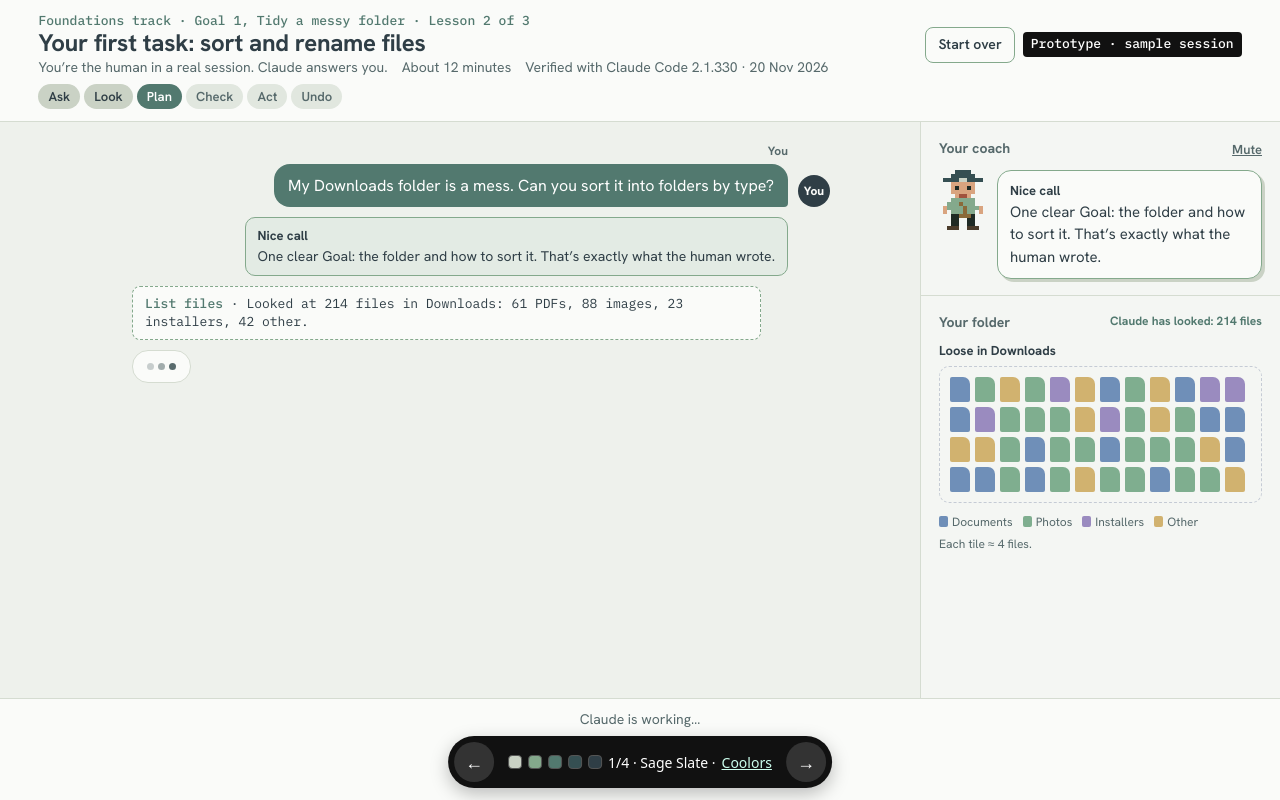
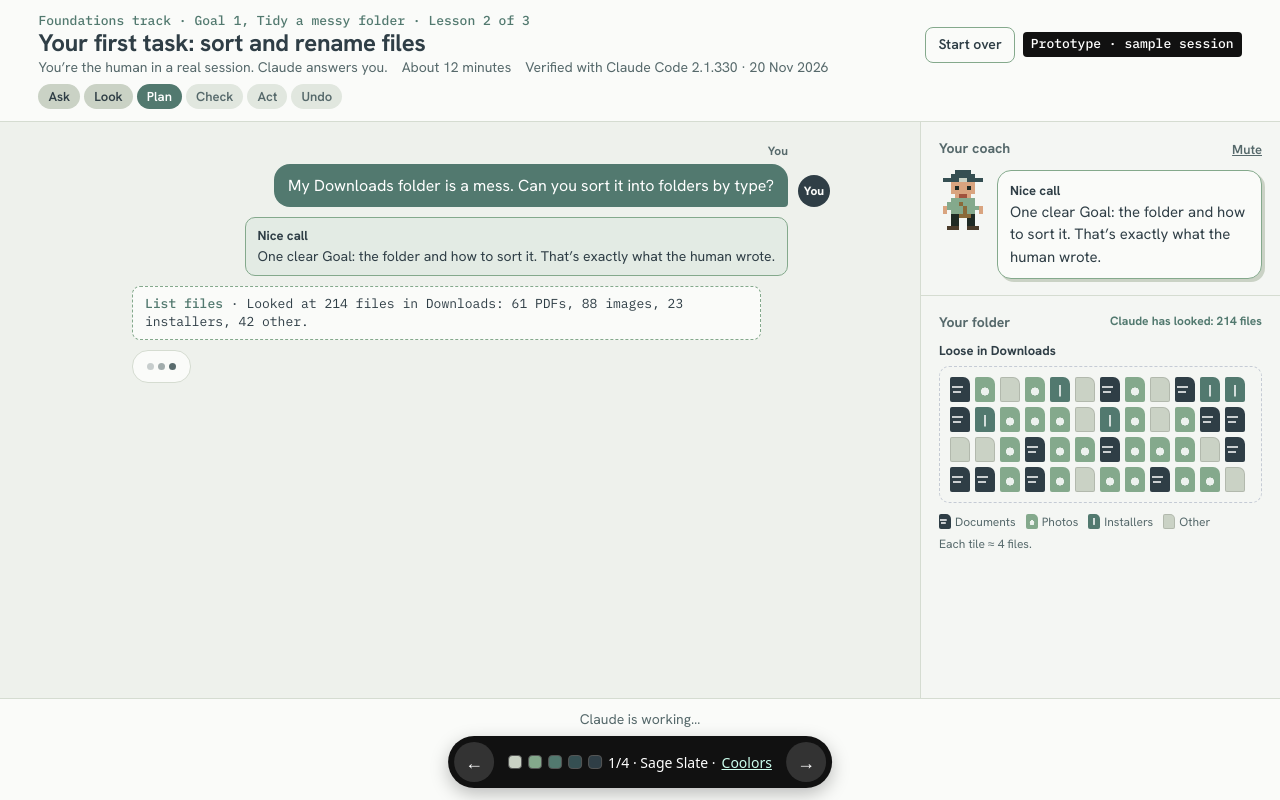
Before and after one commit to mc2068/AgentCraft, a plain HTML site: page prototypes/replay-player/colours2.html in a window 1280 px wide. Both pictures are taken after a click on the button 640 px from the left and 554 px from the top of the page. Drawn offline with Linux system fonts and the light colour scheme.

Commit message:
Folder tiles follow each palette, with type marks
Co-Authored-By: Claude Opus 5.5 <noreply@anthropic.com>
Claude-Session: https://claude.ai/code/session_01RDY7RLDSZ8km8VR611cgBK

```diff
--- a/prototypes/replay-player/colours2.html
+++ b/prototypes/replay-player/colours2.html
@@ -18,10 +18,10 @@
    TYPE Hanken Grotesk for the chat, Newsreader for the field-notes ending, Plex Mono for tool cards
    LAYOUT desktop: chat + 360px side panel (coach above folder). Phone: chat, then a tabbed strip (Coach | Your folder) above the composer */
 :root{color-scheme:light}
-:root,[data-pal=sage-slate]{--bg:#eef1ec;--surface:#fafbf9;--ink:#2f3e46;--muted:#56696b;--line:#d5dcd1;--line2:#84a98c;--you:#52796f;--you-ink:#fff;--claude:#354f52;--hi:#cad2c5;--good-bg:#e3ebe4;--good-line:#84a98c;--ok-bg:#f2f1e6;--ok-line:#cfc9a2;--risk-bg:#f5e7e4;--risk-line:#d6aaa2;--side:#f4f6f3;--soft:#eef1ec;--shadow:#cad2c5;--pill:#e1e7df;--pill-done:#cad2c5;--hat:#354f52;--shirt:#84a98c;--band:#cad2c5}
-[data-pal=fern]{--bg:#f0efea;--surface:#fbfbf8;--ink:#344e41;--muted:#5d6a5f;--line:#dad7cd;--line2:#a3b18a;--you:#3a5a40;--you-ink:#fff;--claude:#588157;--hi:#dad7cd;--good-bg:#e7ecdd;--good-line:#a3b18a;--ok-bg:#f3f0e1;--ok-line:#d3c99a;--risk-bg:#f4e6e2;--risk-line:#d4a79e;--side:#f6f5f1;--soft:#f0efea;--shadow:#dad7cd;--pill:#e6e4dc;--pill-done:#cfd6bf;--hat:#344e41;--shirt:#a3b18a;--band:#dad7cd}
-[data-pal=harbor]{--bg:#f1faee;--surface:#fbfdfa;--ink:#1d3557;--muted:#4f6378;--line:#d3e8e6;--line2:#a8dadc;--you:#1d3557;--you-ink:#fff;--claude:#457b9d;--hi:#a8dadc;--good-bg:#e1f3f1;--good-line:#a8dadc;--ok-bg:#f6f4e2;--ok-line:#d8cf9c;--risk-bg:#fbe5e7;--risk-line:#e9a0a7;--side:#f6fbf4;--soft:#eef7f2;--shadow:#d3e8e6;--pill:#e2f0ec;--pill-done:#c7e6e6;--hat:#1d3557;--shirt:#457b9d;--band:#a8dadc}
-[data-pal=mist]{--bg:#eef5f6;--surface:#fbfdfd;--ink:#253237;--muted:#56656c;--line:#d2e6e9;--line2:#9db4c0;--you:#5c6b73;--you-ink:#fff;--claude:#253237;--hi:#c2dfe3;--good-bg:#e0eff1;--good-line:#9db4c0;--ok-bg:#f3f2e5;--ok-line:#d2cba2;--risk-bg:#f5e8e8;--risk-line:#d5aaaa;--side:#f4f9fa;--soft:#eaf3f4;--shadow:#c2dfe3;--pill:#e0ecee;--pill-done:#c2dfe3;--hat:#253237;--shirt:#9db4c0;--band:#e0fbfc}
+:root,[data-pal=sage-slate]{--f-doc:#2f3e46;--f-img:#84a98c;--f-ins:#52796f;--f-oth:#cad2c5;--bg:#eef1ec;--surface:#fafbf9;--ink:#2f3e46;--muted:#56696b;--line:#d5dcd1;--line2:#84a98c;--you:#52796f;--you-ink:#fff;--claude:#354f52;--hi:#cad2c5;--good-bg:#e3ebe4;--good-line:#84a98c;--ok-bg:#f2f1e6;--ok-line:#cfc9a2;--risk-bg:#f5e7e4;--risk-line:#d6aaa2;--side:#f4f6f3;--soft:#eef1ec;--shadow:#cad2c5;--pill:#e1e7df;--pill-done:#cad2c5;--hat:#354f52;--shirt:#84a98c;--band:#cad2c5}
+[data-pal=fern]{--f-doc:#344e41;--f-img:#a3b18a;--f-ins:#588157;--f-oth:#dad7cd;--bg:#f0efea;--surface:#fbfbf8;--ink:#344e41;--muted:#5d6a5f;--line:#dad7cd;--line2:#a3b18a;--you:#3a5a40;--you-ink:#fff;--claude:#588157;--hi:#dad7cd;--good-bg:#e7ecdd;--good-line:#a3b18a;--ok-bg:#f3f0e1;--ok-line:#d3c99a;--risk-bg:#f4e6e2;--risk-line:#d4a79e;--side:#f6f5f1;--soft:#f0efea;--shadow:#dad7cd;--pill:#e6e4dc;--pill-done:#cfd6bf;--hat:#344e41;--shirt:#a3b18a;--band:#dad7cd}
+[data-pal=harbor]{--f-doc:#1d3557;--f-img:#a8dadc;--f-ins:#457b9d;--f-oth:#d8e7e1;--bg:#f1faee;--surface:#fbfdfa;--ink:#1d3557;--muted:#4f6378;--line:#d3e8e6;--line2:#a8dadc;--you:#1d3557;--you-ink:#fff;--claude:#457b9d;--hi:#a8dadc;--good-bg:#e1f3f1;--good-line:#a8dadc;--ok-bg:#f6f4e2;--ok-line:#d8cf9c;--risk-bg:#fbe5e7;--risk-line:#e9a0a7;--side:#f6fbf4;--soft:#eef7f2;--shadow:#d3e8e6;--pill:#e2f0ec;--pill-done:#c7e6e6;--hat:#1d3557;--shirt:#457b9d;--band:#a8dadc}
+[data-pal=mist]{--f-doc:#253237;--f-img:#9db4c0;--f-ins:#5c6b73;--f-oth:#c2dfe3;--bg:#eef5f6;--surface:#fbfdfd;--ink:#253237;--muted:#56656c;--line:#d2e6e9;--line2:#9db4c0;--you:#5c6b73;--you-ink:#fff;--claude:#253237;--hi:#c2dfe3;--good-bg:#e0eff1;--good-line:#9db4c0;--ok-bg:#f3f2e5;--ok-line:#d2cba2;--risk-bg:#f5e8e8;--risk-line:#d5aaaa;--side:#f4f9fa;--soft:#eaf3f4;--shadow:#c2dfe3;--pill:#e0ecee;--pill-done:#c2dfe3;--hat:#253237;--shirt:#9db4c0;--band:#e0fbfc}
 .sw{position:fixed;left:50%;bottom:12px;transform:translateX(-50%);display:flex;align-items:center;gap:6px;background:#111;color:#fff;border-radius:999px;padding:6px;box-shadow:0 6px 18px rgba(0,0,0,.25);z-index:9;font:500 14px system-ui,sans-serif;max-width:calc(100vw - 24px)}
 .sw button{border:0;background:#333;color:#fff;border-radius:999px;width:40px;height:40px;font-size:18px}
 .sw span{padding:0 8px;white-space:nowrap;overflow:hidden;text-overflow:ellipsis;display:flex;gap:6px;align-items:center}
@@ -126,7 +126,11 @@ svg.sprite{shape-rendering:crispEdges;display:block;flex:none}
 #folderP{border-top:1px solid var(--line);flex:1}
 .loose{display:flex;flex-wrap:wrap;gap:5px;padding:10px;border:1.5px dashed #c5cbd5;border-radius:10px;min-height:56px}
 .lbl{font-weight:700;font-size:13px;margin:0 0 5px;display:flex;justify-content:space-between}
-.chipf{width:20px;height:25px;border-radius:2px 7px 2px 2px;background:#c5cbd5;transition:background .4s}
+.chipf{width:20px;height:25px;border-radius:2px 7px 2px 2px;background-color:var(--line);background-repeat:no-repeat;transition:background-color .4s}
+.t-doc{background-color:var(--f-doc)!important;background-image:linear-gradient(rgba(255,255,255,.75),rgba(255,255,255,.75)),linear-gradient(rgba(255,255,255,.75),rgba(255,255,255,.75));background-size:56% 2px,40% 2px;background-position:25% 42%,25% 64%}
+.t-img{background-color:var(--f-img)!important;background-image:radial-gradient(circle at 50% 58%,rgba(255,255,255,.85) 0 22%,transparent 24%)}
+.t-ins{background-color:var(--f-ins)!important;background-image:linear-gradient(rgba(255,255,255,.75),rgba(255,255,255,.75));background-size:2px 46%;background-position:50% 60%}
+.t-oth{background-color:var(--f-oth)!important;box-shadow:inset 0 0 0 1px rgba(0,0,0,.12)}
 .chipf.tax{outline:2.5px solid #c8574f;outline-offset:1px}
 .dirs{display:grid;grid-template-columns:repeat(2,minmax(0,1fr));gap:8px;margin-top:10px}
 .dir{border:1.5px solid #c5cbd5;border-radius:3px 10px 10px 10px;padding:8px;min-height:70px;background:var(--surface)}
@@ -134,7 +138,7 @@ svg.sprite{shape-rendering:crispEdges;display:block;flex:none}
 .dir .cs{display:flex;flex-wrap:wrap;gap:3px}
 .dir .chipf{width:12px;height:15px}
 .legend{display:flex;flex-wrap:wrap;gap:4px 10px;font-size:12px;color:var(--muted);margin-top:10px}
-.legend i{display:inline-block;width:9px;height:11px;border-radius:2px;margin-right:4px;vertical-align:-1px}
+.legend i{display:inline-block;width:12px;height:15px;border-radius:2px 5px 2px 2px;margin-right:4px;vertical-align:-3px;background-repeat:no-repeat}
 .upd{font-size:12px;font-weight:700;color:var(--you)}
 @media(max-width:860px){
  .body{grid-template-columns:minmax(0,1fr);grid-template-rows:minmax(0,1fr) auto}
@@ -253,12 +257,12 @@ function restart(){timers.forEach(clearTimeout);timers=[];pos=0;log=[];typing=fa
 function fbHTML(e){const lab=e.g==='good'?'Nice call':e.g==='risk'?'Careful':'Worth a rethink';return `<b>${lab}</b>${e.f}`}
 function folder(){
  const looked=fx.looked,planned=fx.planned,flagged=fx.flagged,moved=fx.moved,back=fx.back;
- const chip=f=>`<span class="chipf ${flagged&&f.tax?'tax':''}" style="background:${looked?TYPES[f.t]:'#c5cbd5'}"></span>`;
+ const chip=f=>`<span class="chipf ${looked?'t-'+f.t:''} ${flagged&&f.tax?'tax':''}"></span>`;
  const inDir=d=>FILES.filter(f=>moved&&!f.tax&&f.t===d&&!(back&&d==='img'));
  const loose=FILES.filter(f=>!moved||f.tax||(back&&f.t==='img'));
  const dirs=[['doc','Documents'],['img','Photos'],['ins','Installers'],['oth','Other']];
  const status=back?'88 photos back in Downloads':moved?'195 files moved':flagged?'3 tax files flagged':planned?'4 folders planned':looked?'Claude has looked: 214 files':'214 files, not looked at yet';
- return `<h2><span>Your folder</span><span class="upd">${status}</span></h2><div class="lbl"><span>Loose in Downloads</span></div><div class="loose">${loose.map(chip).join('')}</div>${planned?`<div class="dirs">${dirs.map(([k,n])=>{const fs=inDir(k);return `<div class="dir ${moved?'':'ghost'}"><div class="lbl"><span>${n}/</span><span>${moved?fs.length:''}</span></div><div class="cs">${fs.map(chip).join('')}</div></div>`}).join('')}</div>`:''}<div class="legend">${looked?'<span><i style="background:#6f8fb8"></i>Documents</span><span><i style="background:#7fae8f"></i>Photos</span><span><i style="background:#9a8bbf"></i>Installers</span><span><i style="background:#d1b26f"></i>Other</span>':''}${flagged?'<span><i style="outline:2px solid #c8574f;background:#fff"></i>Tax, stays put</span>':''}<span>Each tile ≈ 4 files.</span></div>`;
+ return `<h2><span>Your folder</span><span class="upd">${status}</span></h2><div class="lbl"><span>Loose in Downloads</span></div><div class="loose">${loose.map(chip).join('')}</div>${planned?`<div class="dirs">${dirs.map(([k,n])=>{const fs=inDir(k);return `<div class="dir ${moved?'':'ghost'}"><div class="lbl"><span>${n}/</span><span>${moved?fs.length:''}</span></div><div class="cs">${fs.map(chip).join('')}</div></div>`}).join('')}</div>`:''}<div class="legend">${looked?'<span><i class="t-doc"></i>Documents</span><span><i class="t-img"></i>Photos</span><span><i class="t-ins"></i>Installers</span><span><i class="t-oth"></i>Other</span>':''}${flagged?'<span><i style="outline:2px solid #c8574f;background:var(--surface)"></i>Tax, stays put</span>':''}<span>Each tile ≈ 4 files.</span></div>`;
 }
 function render(){
  const last=S[Math.min(pos,S.length-1)];const chi=CH.indexOf(last.ch);
```
